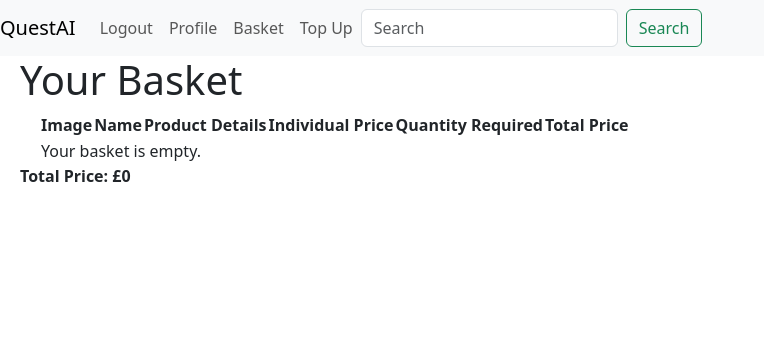
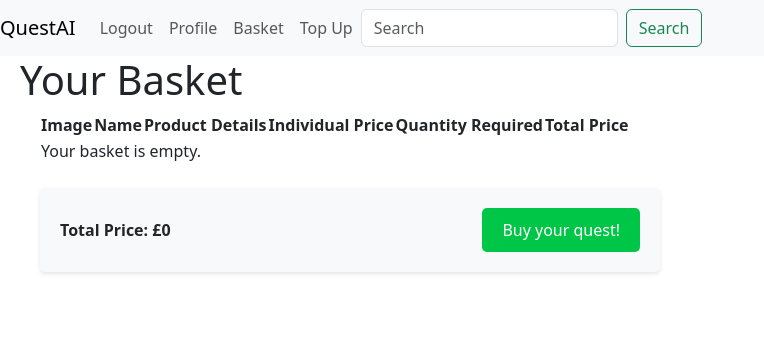
Before and after one commit to Ashes1997/QuestAI, a Django app: page /questAI/basket/ in a window 1280 px wide. Shown: the top 356 px of the page, without its empty margins (0-764 px from the left). Run offline with Django 3.2, Linux system fonts and the light colour scheme; the visitor is signed in with stand-in values (Sample User, id 1); data that the repository does not hold is empty.

Commit message:
finalised basket

```diff
--- a/group2/questAI/urls.py
+++ b/group2/questAI/urls.py
@@ -26,5 +26,6 @@ urlpatterns = [
     path('edit-product/<int:product_id>', views.edit_product, name='edit_product'),
     path('delete-product/<int:product_id>', views.delete_product, name='delete_product'),
     path('add_to_basket/<int:product_id>/', views.add_to_basket, name='add_to_basket'),
+    path('update_basket/', views.update_basket, name='update_basket'),
 
 ]
--- a/group2/questAI/views.py
+++ b/group2/questAI/views.py
@@ -176,14 +176,37 @@ def add_to_basket(request, product_id):
     if request.method == "POST":
         product = get_object_or_404(Products, pk=product_id)
         user = request.user
-        # Check if the product is already in the basket
         basket_item, created = Baskets.objects.get_or_create(
             username=user, productId=product,
             defaults={'price': product.price, 'quantity': 1})
         if not created:
-            # If the item is already in the basket, increase the quantity
             basket_item.quantity += 1
             basket_item.save()
         return JsonResponse({'status': 'success', 'message': 'Product added to basket'})
     else:
         return JsonResponse({'status': 'error', 'message': 'Invalid request'}, status=400)
+
+
+@login_required
+@require_POST
+def update_basket(request):
+    item_id = request.POST.get('item_id')
+    action = request.POST.get('action')
+    user = request.user
+
+    basket_item = get_object_or_404(Baskets, basketId=item_id, username=user)
+
+    if action == "increase":
+        basket_item.quantity += 1
+    elif action == "decrease":
+        # Check if the quantity is greater than 1 before decrementing
+        if basket_item.quantity > 1:
+            basket_item.quantity -= 1
+        else:
+            # If quantity will be less than 1, remove the item from the basket
+            basket_item.delete()
+            return JsonResponse({'status': 'success', 'message': 'Item removed from basket'})
+
+    basket_item.save()
+
+    return JsonResponse({'status': 'success', 'message': 'Basket updated successfully'})
--- a/group2/templates/questAI/basket.html
+++ b/group2/templates/questAI/basket.html
@@ -13,6 +13,29 @@
     .container1{
         margin-left: 20px;
         margin-right: 20px;
+    }
+    .total-price-box {
+        width : 50%;
+        display: flex;
+        justify-content: space-between;
+        align-items: center;
+        margin-left: 20px;
+        background-color: #f8f9fa;
+        padding: 20px;
+        border-radius: 5px;
+        box-shadow: 0 2px 4px rgba(0,0,0,0.1);
+    }
+    .quest-button {
+        background-color: #00c648;
+        color: white;
+        padding: 10px 20px;
+        border: none;
+        border-radius: 5px;
+        cursor: pointer;
+        text-align: center;
+        text-decoration: none;
+        display: inline-block;
+        font-size: 16px;
     }
 </style>
     {%endblock%}
@@ -37,7 +60,10 @@
             <td>{{ item.productId.productName }}</td>
             <td>{{ item.productId.productDescription }}</td>
             <td>£{{ item.price }}</td>
-            <td>{{ item.quantity }}</td>
+            <td>{{ item.quantity }}
+                <button type="button" onclick="updateBasket('{{ item.basketId }}', 'decrease');">-</button>
+                <button type="button" onclick="updateBasket('{{ item.basketId }}', 'increase');">+</button>
+            </td>
             <td>£{{ item.total_price }}</td>
         </tr>
         {% empty %}
@@ -47,9 +73,44 @@
         {% endfor %}
     </tbody>
 </table>
-<div>
+<br />
+<div class="total-price-box">
     <strong>Total Price: £{{ total_price }}</strong>
+    <a href="{% url 'questAI:checkout' %}" class="quest-button">Buy your quest!</a>
 </div>
 </body>
 </div>
 {%endblock%}
+{% block js %}
+<script>
+    function updateBasket(itemId, action) {
+        $.ajax({
+            url: '/questAI/update_basket/',
+            type: 'POST',
+            data: {
+                'csrfmiddlewaretoken': '{{ csrf_token }}',
+                'item_id': itemId,
+                'action': action
+            },
+            dataType: 'json',
+            success: function (data) {
+                if (data.status === 'success') {
+                    location.reload();
+                } else {
+                    alert("Something went wrong: " + data.message);
+                }
+            },
+            error: function (xhr, errmsg, err) {
+                alert("Ajax error: " + xhr.status + ": " + xhr.responseText);
+            }
+        });
+    }
+$(document).ready(function() {
+    $('.quantity-update').click(function() {
+        var basketId = $(this).data('id');
+        var action = $(this).data('action');
+        updateItemQuantity(basketId, action);
+    });
+});
+</script>
+{% endblock %}
```
